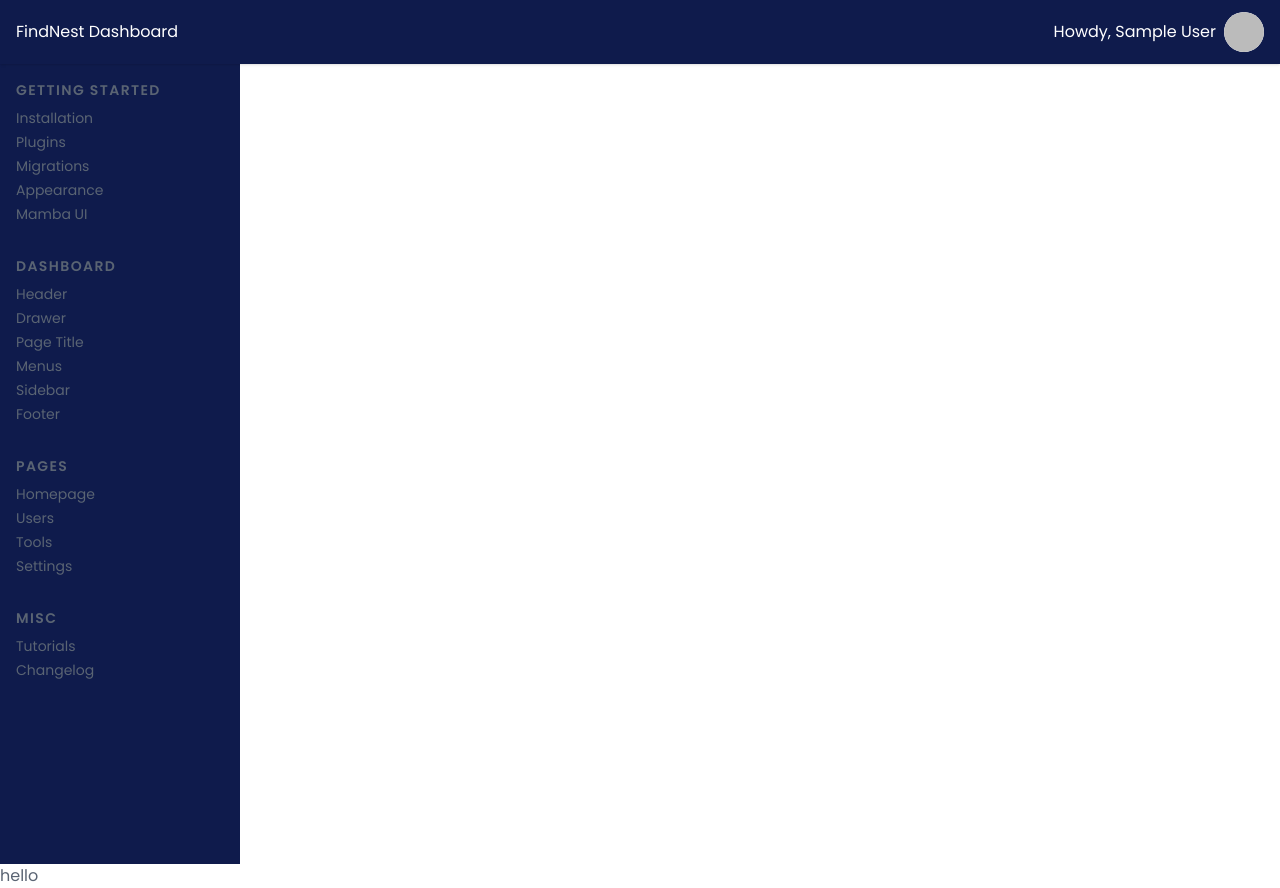
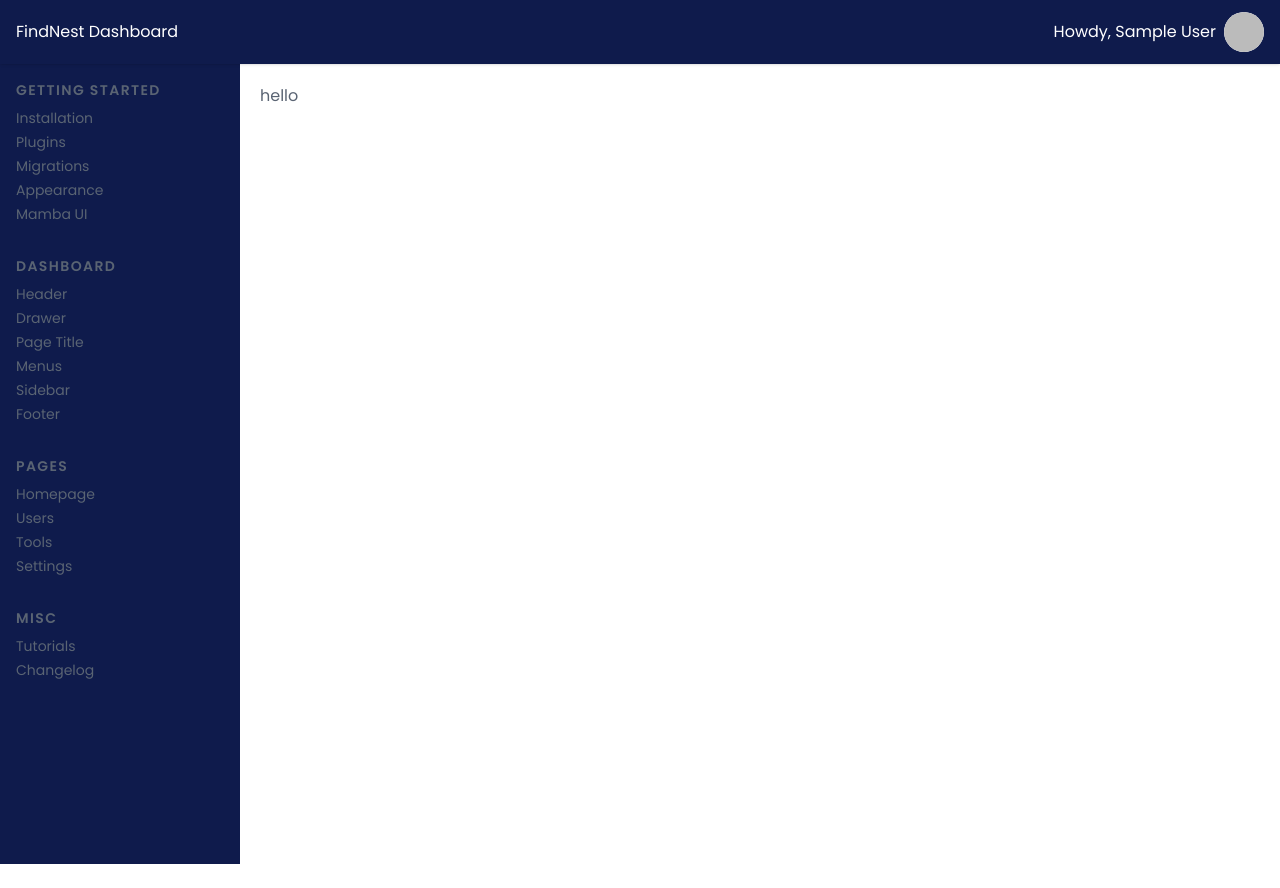
Before and after one commit to arif128551/findnest_client, a React (Vite) app: page /dashboard in a window 1280 px wide. After the commit the page ends 864 px from the top, so only its background shows below. Built offline with nearby package versions, Linux system fonts and the light colour scheme; no server answers; sample sign-in values are in the browser's storage.

Commit message:
made header sticky, can use simple dashboard for other projects

```diff
--- a/src/layouts/DashboardLayout.jsx
+++ b/src/layouts/DashboardLayout.jsx
@@ -8,9 +8,11 @@ const DashboardLayout = () => {
 	return (
 		<div>
 			<DashboardNavBar></DashboardNavBar>
-			<div>
+			<div className="flex">
 				<DashboardSidebar></DashboardSidebar>
-				<Outlet></Outlet>
+				<div className="p-5">
+					<Outlet></Outlet>
+				</div>
 			</div>
 		</div>
 	);
--- a/src/pages/dashboard/Dashboard/Dashboard.jsx
+++ b/src/pages/dashboard/Dashboard/Dashboard.jsx
@@ -1,6 +1,9 @@
-import React from "react";
+import React, { useEffect } from "react";
 
 const Dashboard = () => {
+	useEffect(() => {
+		document.title = "Dashboard | FindNest";
+	}, []);
 	return <div>hello</div>;
 };
 
--- a/src/pages/dashboard/Shared/DashboardNavBar.jsx
+++ b/src/pages/dashboard/Shared/DashboardNavBar.jsx
@@ -11,14 +11,14 @@ const DashboardNavBar = () => {
 		signOutUser()
 			.then(() => {
 				navigate("/");
-				toast.success("You’re now logged out. See you again soon");
+				toast.success("You’re now logged out. See you again soon!");
 			})
 			.catch((error) => {
 				toast(error);
 			});
 	};
 	return (
-		<div className="navbar bg-primary shadow-sm px-4">
+		<div className="navbar bg-primary shadow-sm px-4 sticky top-0">
 			<div className="flex-1 navbar-start">
 				<div className="dropdown md:hidden">
 					<div tabIndex={0} role="button" className="btn btn-ghost btn-circle">
@@ -76,7 +76,9 @@ const DashboardNavBar = () => {
 							<a>Settings</a>
 						</li>
 						<li>
-							<button onClick={handleLogout}>Logout</button>
+							<button className="cursor-pointer" onClick={handleLogout}>
+								Logout
+							</button>
 						</li>
 					</ul>
 				</div>
```
